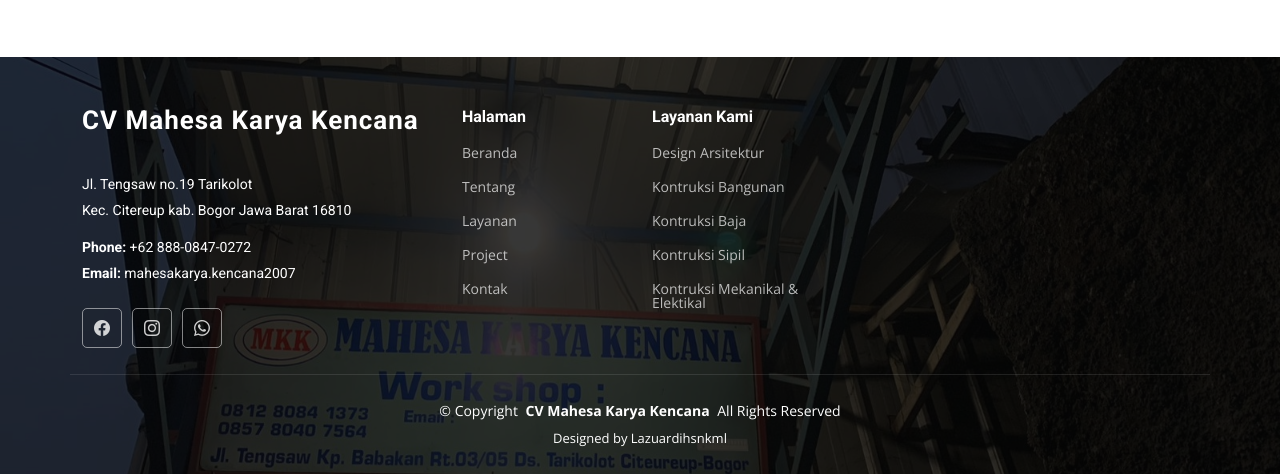
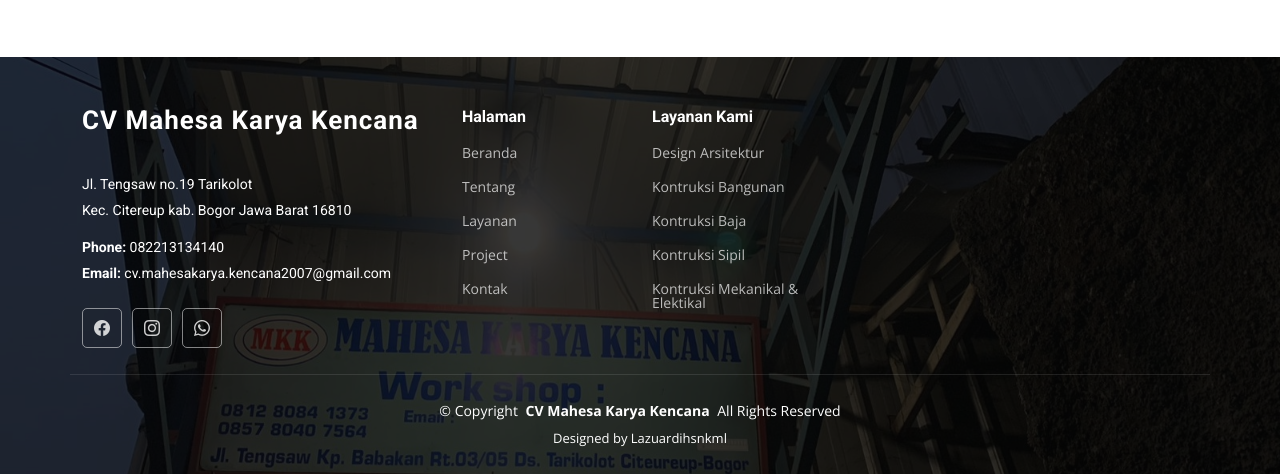
Before and after one commit to lazuardi12345/mahesakaryakencana, a plain HTML site: page about.html in a window 1280 px wide. Shown: the part 2484-2958 px from the top of the page. Drawn offline with nearby package versions, Linux system fonts and the light colour scheme.

Commit message:
ganti all

```diff
--- a/about.html
+++ b/about.html
@@ -328,8 +328,8 @@
           <div class="footer-contact pt-3">
             <p>Jl. Tengsaw no.19 Tarikolot</p>
             <p>Kec. Citereup kab. Bogor Jawa Barat 16810 </p>
-            <p class="mt-3"><strong>Phone:</strong> <span>+62 888-0847-0272</span></p>
-            <p><strong>Email:</strong> <span>mahesakarya.kencana2007</span></p>
+            <p class="mt-3"><strong>Phone:</strong> <span>082213134140</span></p>
+            <p><strong>Email:</strong> <span>cv.mahesakarya.kencana2007@gmail.com</span></p>
           </div>
           <div class="social-links d-flex mt-4">
             <a href="https://www.facebook.com/cv.mahesa.karya.kencana?mibextid=rS40aB7S9Ucbxw6v"><i class="bi bi-facebook"></i></a>
```
Also changed, not shown: contact.html (+2 -2 lines), projects.html (+2 -2 lines), services.html (+2 -2 lines).
